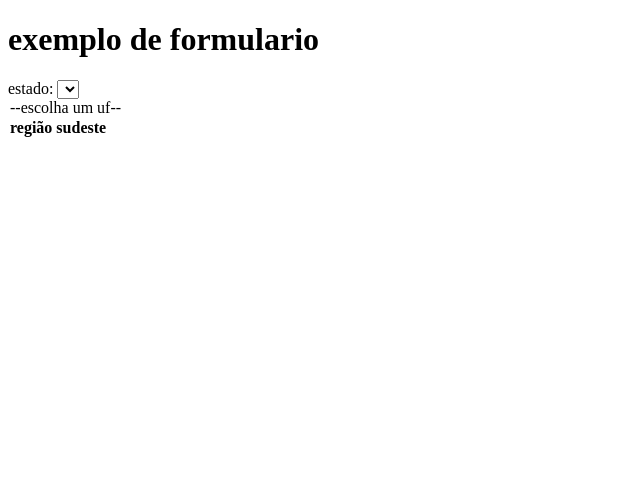
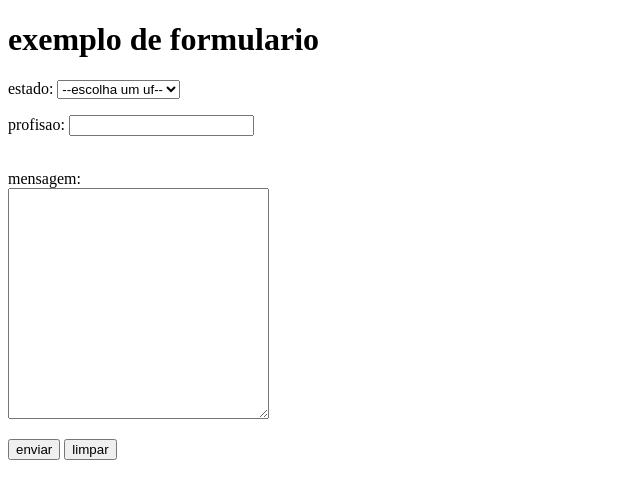
Before and after one commit to yMatheusFernandes/html-css, a plain HTML site: page exs/ex25/form007.html in a window 1280 px wide. Shown: the whole page, without its empty margins (0-640 px from the left). Drawn offline with Linux system fonts and the light colour scheme.

Commit message:
update form07

```diff
--- a/exs/ex25/form007.html
+++ b/exs/ex25/form007.html
@@ -11,16 +11,43 @@
     <form action="cadastro.php" method="post" autocomplete="on">
 
         <label for="iest">estado:</label>
-        <select name="estado" id="iest"></select>
+        <select name="estado" id="iest">
 
         <option value="" selected>--escolha um uf--</option>
         <optgroup label="região sudeste">
-
+            <option value="MG">minas gerais</option>
+            <option value="RJ">rio de janeiro</option>
+            <option value="SP">são paulo</option>
         </optgroup>
 
+        <optgroup label="região sudeste">
+            <option value="MG">minas gerais</option>
+            <option value="RJ">rio de janeiro</option>
+            <option value="SP">são paulo</option>
+        </optgroup>
 
+    </select>
 
+    <p>
+        <label for="prof">profisao:</label>
+        <input type="text" name="profisao" id="prof" list="profa">
+        <datalist id="profa">
+            <option>adimistrador</option>
+            <option>advogado</option>
+            <option>vendedor</option>
+            <option>pescador</option>
+            <option>encanador</option>
+            <option>engenheiro</option>
+        </datalist>
+    </p>
 
+    <p>
+        <br><label for="img">mensagem:</label></br>
+        <textarea name="mensagem" id="img" cols="30" rows="15"></textarea>
+    </p>
+
+    <input type="submit" value="enviar">
+    <input type="reset" value="limpar">
 
     </form>
 
```
